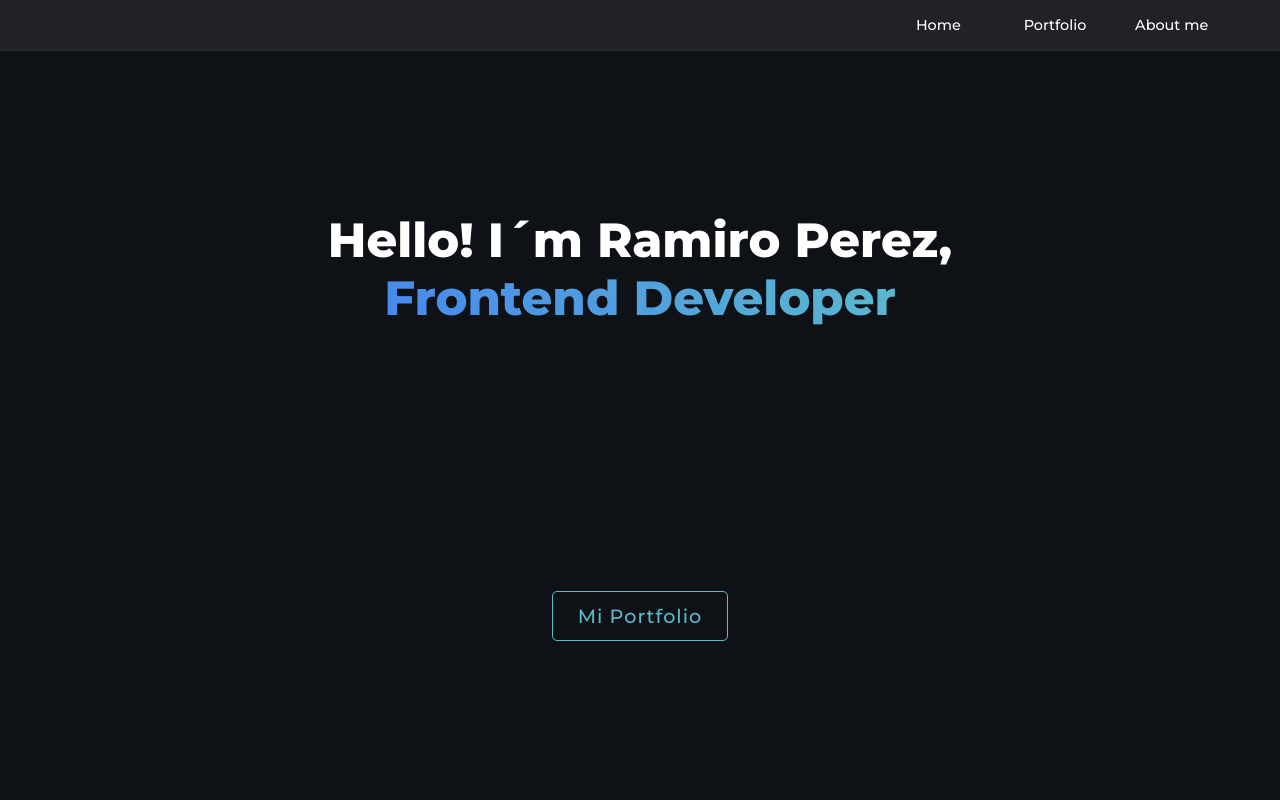
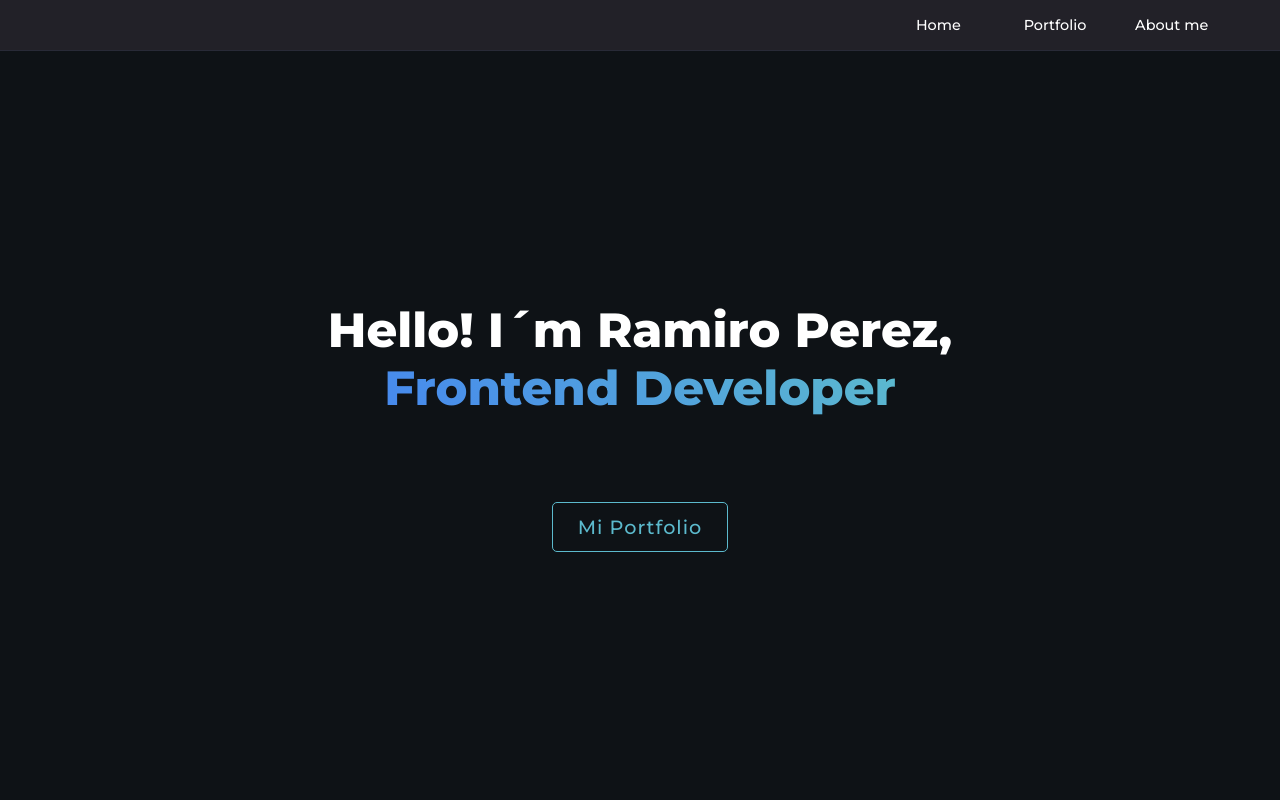
Before and after one commit to RamiroPerez07/portfolio-ramiro-perez, a plain HTML site: page index.html in a window 1280 px wide. Shown: the top 800 px of the page. Drawn offline with Linux system fonts and the light colour scheme.

Commit message:
corregido espaciado titulo boton

```diff
--- a/styles.css
+++ b/styles.css
@@ -219,8 +219,10 @@ a{
 }
 
 #hero{
+    grid-auto-rows: min-content;
+    place-content: center;
     max-height: 1080px;
-    gap: 25px;
+    gap: 85px;
 }
 
 #greeting-container{
```
